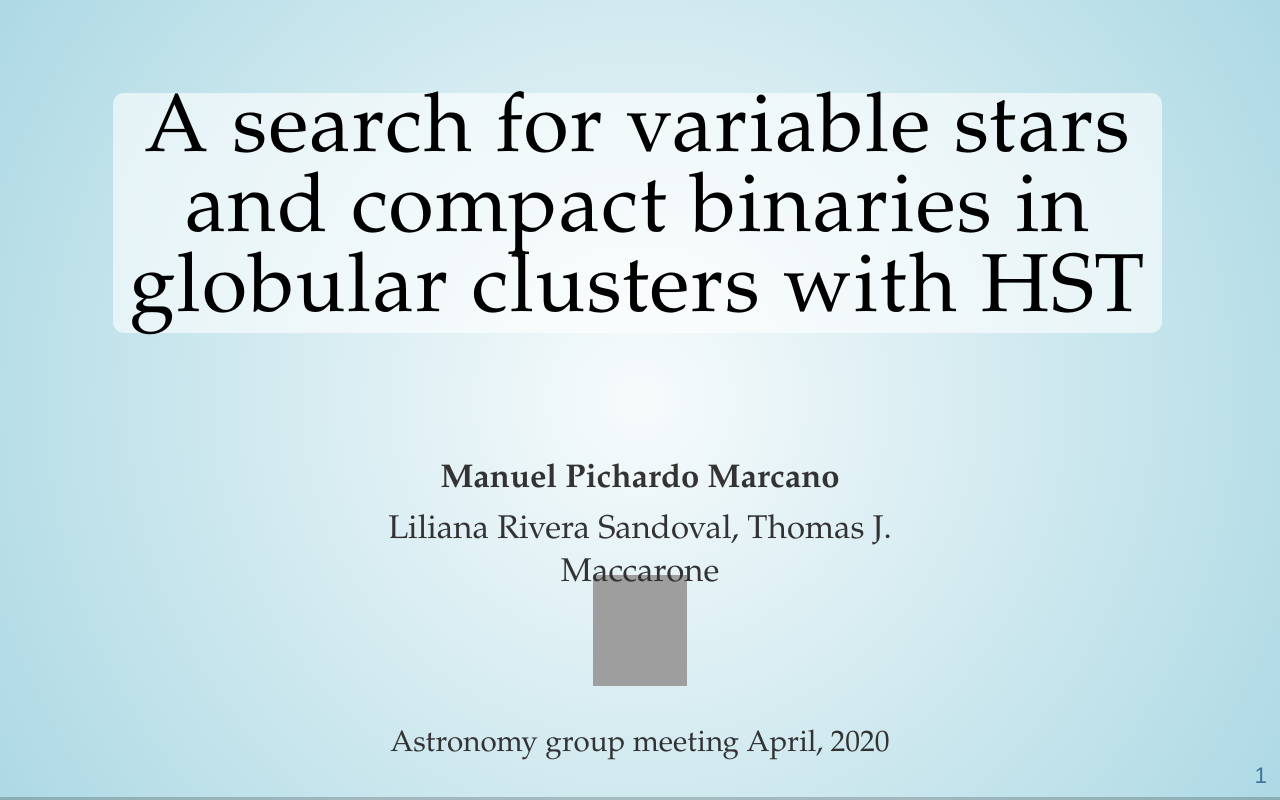
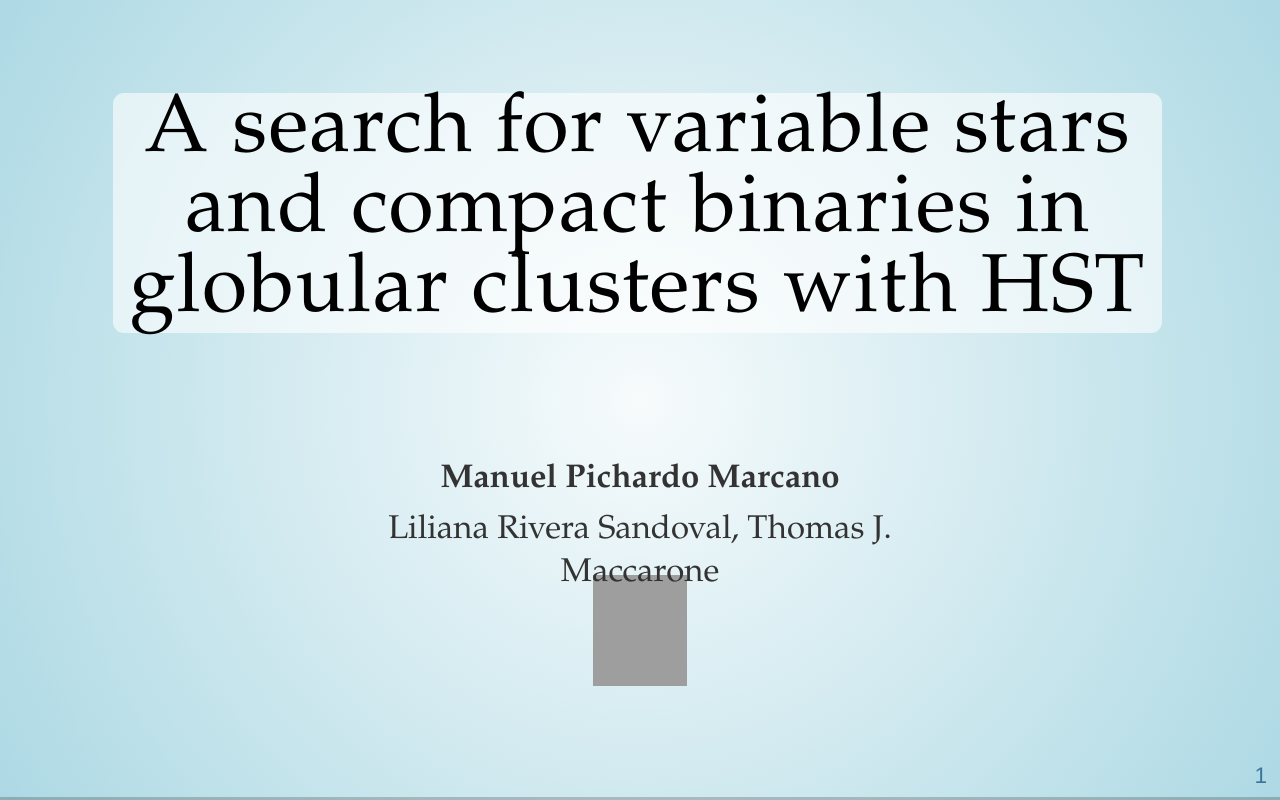
Before and after one commit to manuelmarcano22/AstromeetingApril2020, a website: page index.html in a window 1280 px wide. Drawn offline with Linux system fonts and the light colour scheme; grey boxes are pictures that could not be loaded.

Commit message:
:octocat:

```diff
--- a/index.html
+++ b/index.html
@@ -45,7 +45,6 @@
                 </div>
                 <div class="sl-block" data-block-type="text" style="height: auto; width: 600px; left: 180px; top: 644.778px;" data-name="text-b08dbc">
                     <div class="sl-block-content" style="z-index: 13;">
-                        <p><span style="font-size:0.9em">Astronomy group meeting April, 2020</span></p>
                     </div>
                 </div>
             </section>
```
